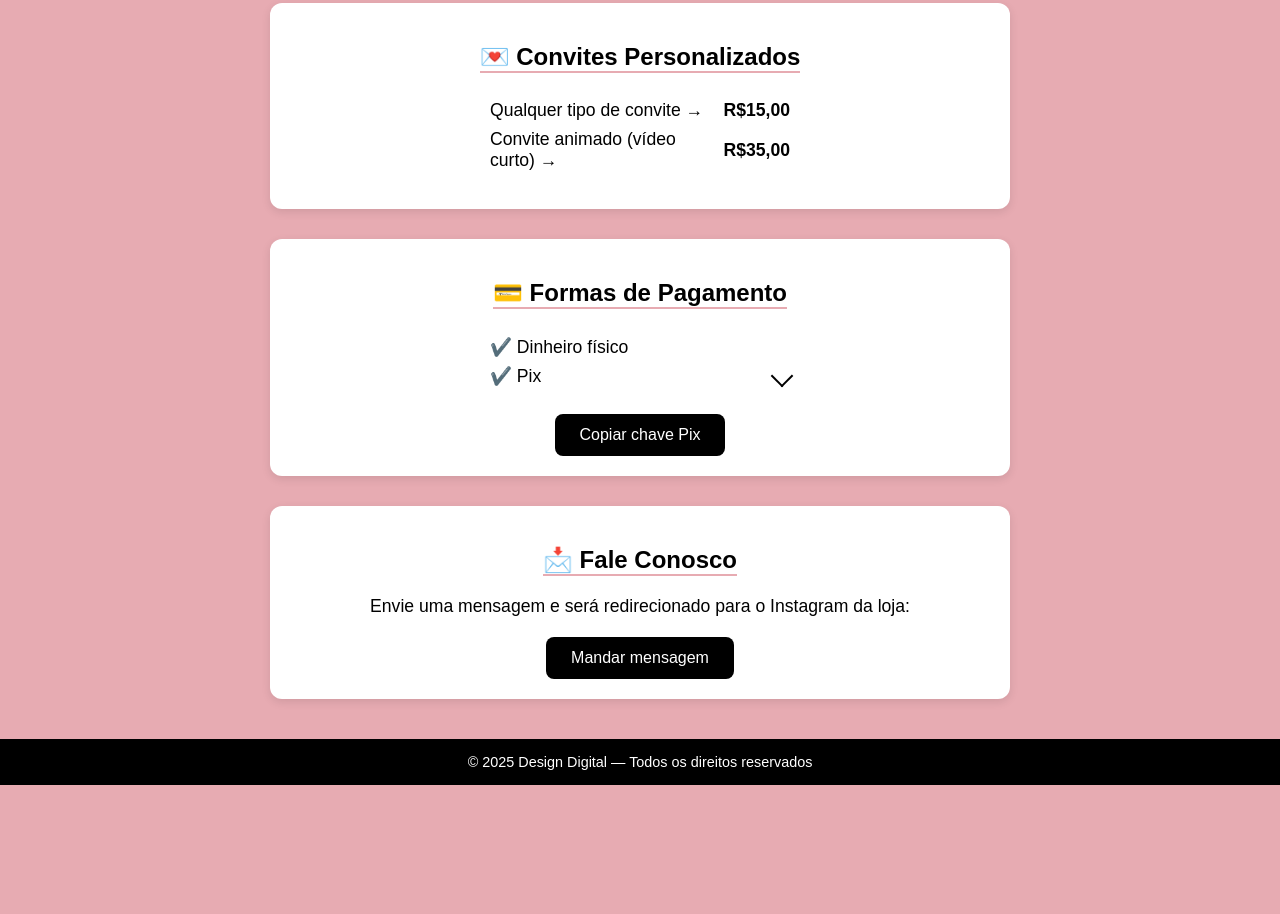
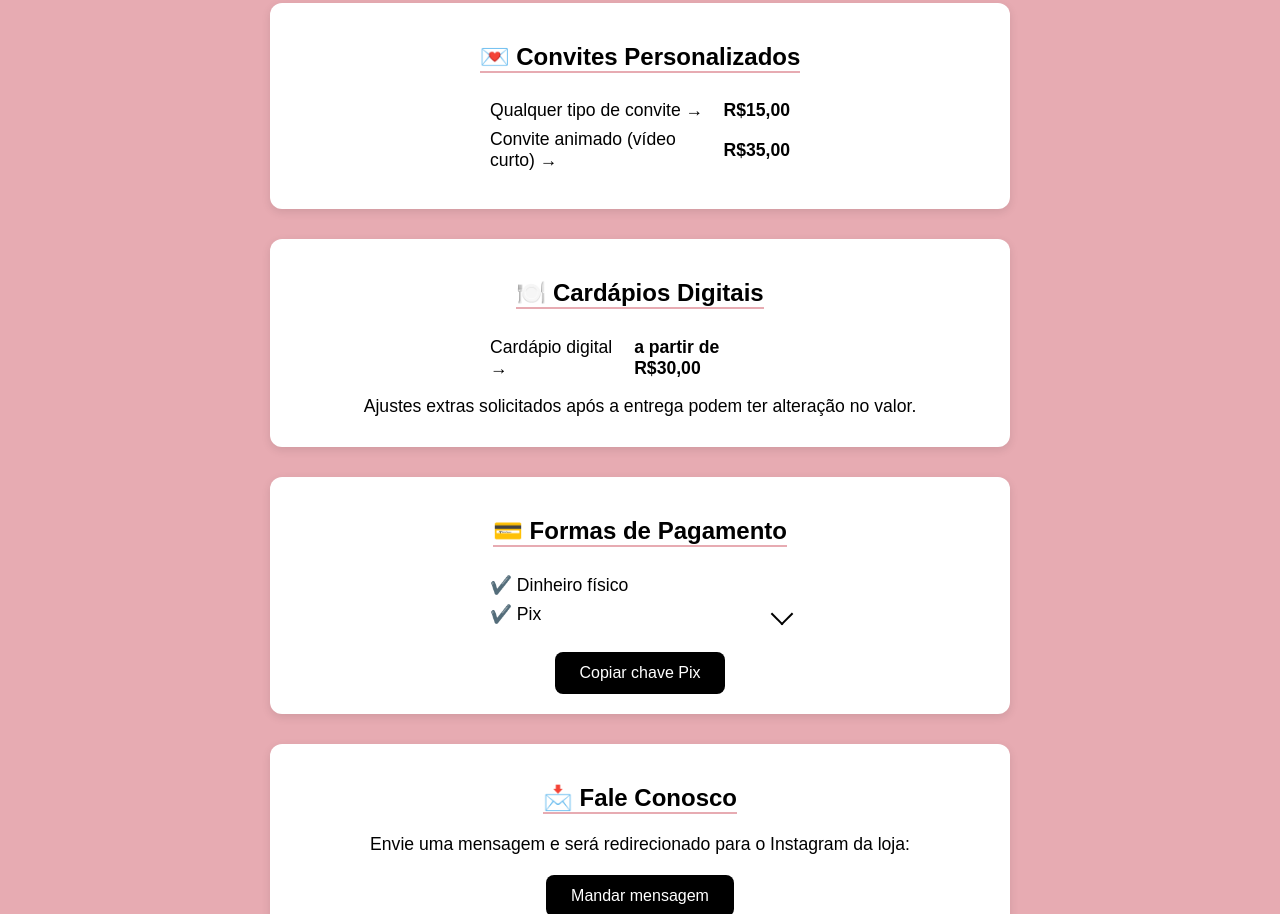
Before and after one commit to ShadowGideon/desingdigital, a plain HTML site: page index.html in a window 1280 px wide. Shown: the part 601-1515 px from the top of the page. Before the commit the page ends 1386 px from the top, so only its background shows below. Drawn offline with Linux system fonts and the light colour scheme.

Commit message:
Add digital menus section to index.html
Added digital menus section with pricing details.

```diff
--- a/index.html
+++ b/index.html
@@ -157,6 +157,16 @@
   </section>
 
   <section>
+  <h2>🍽️ Cardápios Digitais</h2>
+  <ul>
+    <li>Cardápio digital → <strong>a partir de R$30,00</strong></li>
+  </ul>
+  <p>
+    Ajustes extras solicitados após a entrega podem ter alteração no valor.
+  </p>
+</section>
+
+  <section>
     <h2>💳 Formas de Pagamento</h2>
     <ul>
       <li>✔️ Dinheiro físico</li>
```
